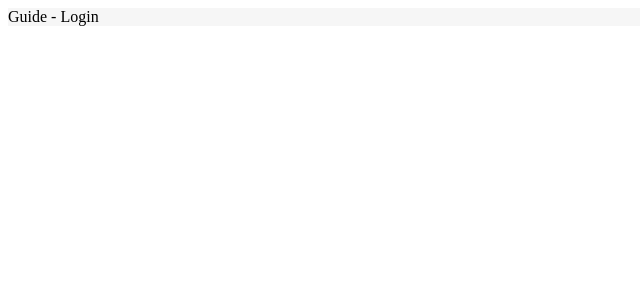
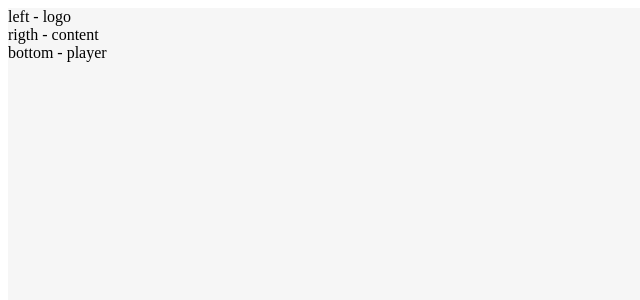
Before and after one commit to yurigodke/xpotify, a React app: page / in a window 1280 px wide. Shown: the top 300 px of the page, without its empty margins (0-640 px from the left). Built offline with nearby package versions, Linux system fonts and the light colour scheme; the HTML template or start-up script is replaced by a standard one.

Commit message:
Adds alias

```diff
--- a/index.js
+++ b/index.js
@@ -1,6 +1,6 @@
 import React from "react";
 import ReactDOM from "react-dom";
 
-import App from "./pages";
+import App from "Pages";
 
 ReactDOM.render(<App></App>, document.getElementById("app"));
--- a/module/guide/index.js
+++ /dev/null
@@ -1,9 +0,0 @@
-import React from "react";
-
-import style from "./index.scss";
-
-function Guide({ children }) {
-  return <div className={style["guide"]}>Guide - {children}</div>;
-}
-
-export default Guide;
--- a/module/guide/index.scss
+++ /dev/null
@@ -1,3 +0,0 @@
-.guide {
-  background: #f6f6f6;
-}
--- /dev/null
+++ b/modules/guide/index.js
@@ -0,0 +1,17 @@
+import React from "react";
+
+import style from "./index.scss";
+
+function Guide({ children }) {
+  return (
+    <div className={style["guide"]}>
+      <div>
+        <div>left - logo</div>
+        <div>rigth - content</div>
+      </div>
+      <div>bottom - player</div>
+    </div>
+  );
+}
+
+export default Guide;
--- /dev/null
+++ b/modules/guide/index.scss
@@ -0,0 +1,9 @@
+.guide {
+  position: fixed;
+  background: #f6f6f6;
+  width: 100%;
+  height: 100%;
+
+  &__left {
+  }
+}
--- a/pages/login/index.js
+++ b/pages/login/index.js
@@ -1,6 +1,6 @@
 import React, { PureComponent } from "react";
 
-import { Guide } from "../../module";
+import { Guide } from "Modules";
 
 class Login extends PureComponent {
   render() {
--- a/webpack.config.js
+++ b/webpack.config.js
@@ -44,6 +44,10 @@ module.exports = {
     })
   ],
   resolve: {
-    extensions: [".js", ".jsx", ".scss"]
+    extensions: [".js", ".jsx", ".scss"],
+    alias: {
+      Modules: path.resolve(__dirname, "modules/"),
+      Pages: path.resolve(__dirname, "pages/")
+    }
   }
 };
```
Also changed, not shown: modules/index.js (renamed from module/index.js).
